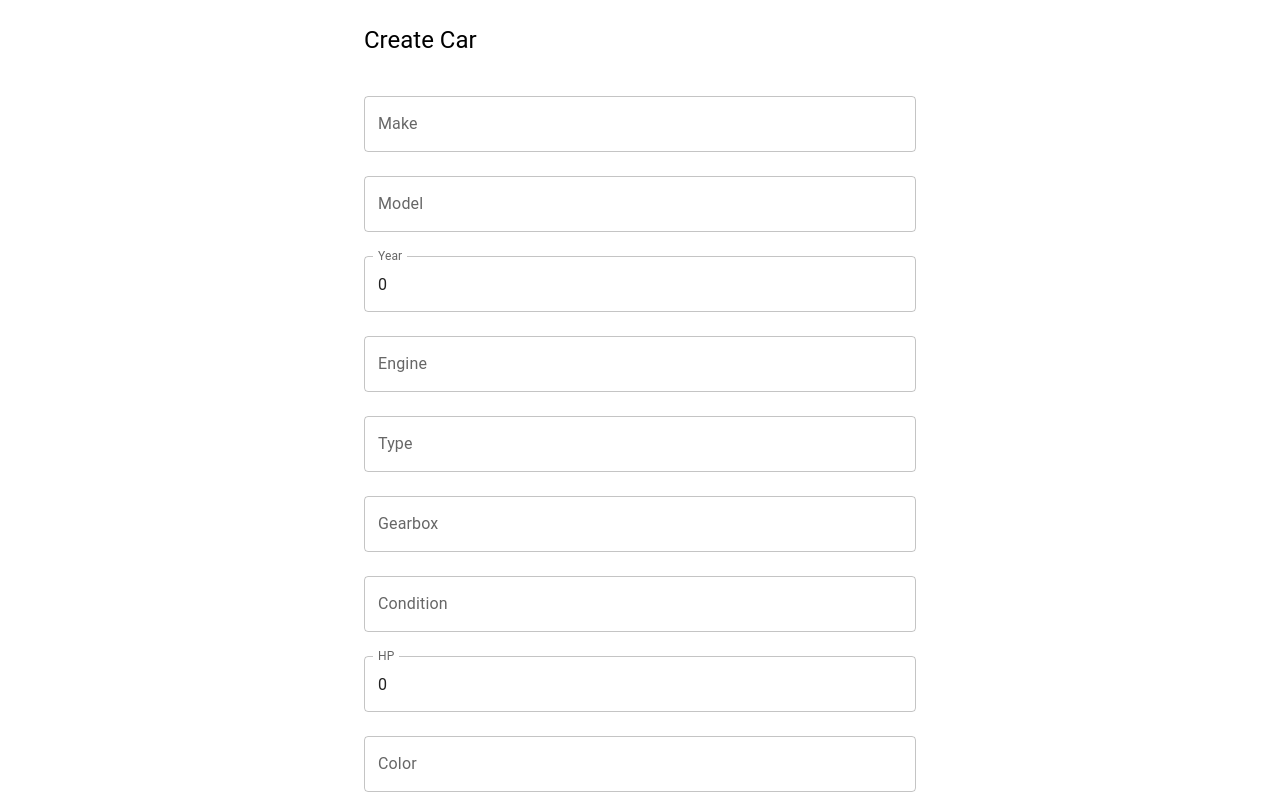
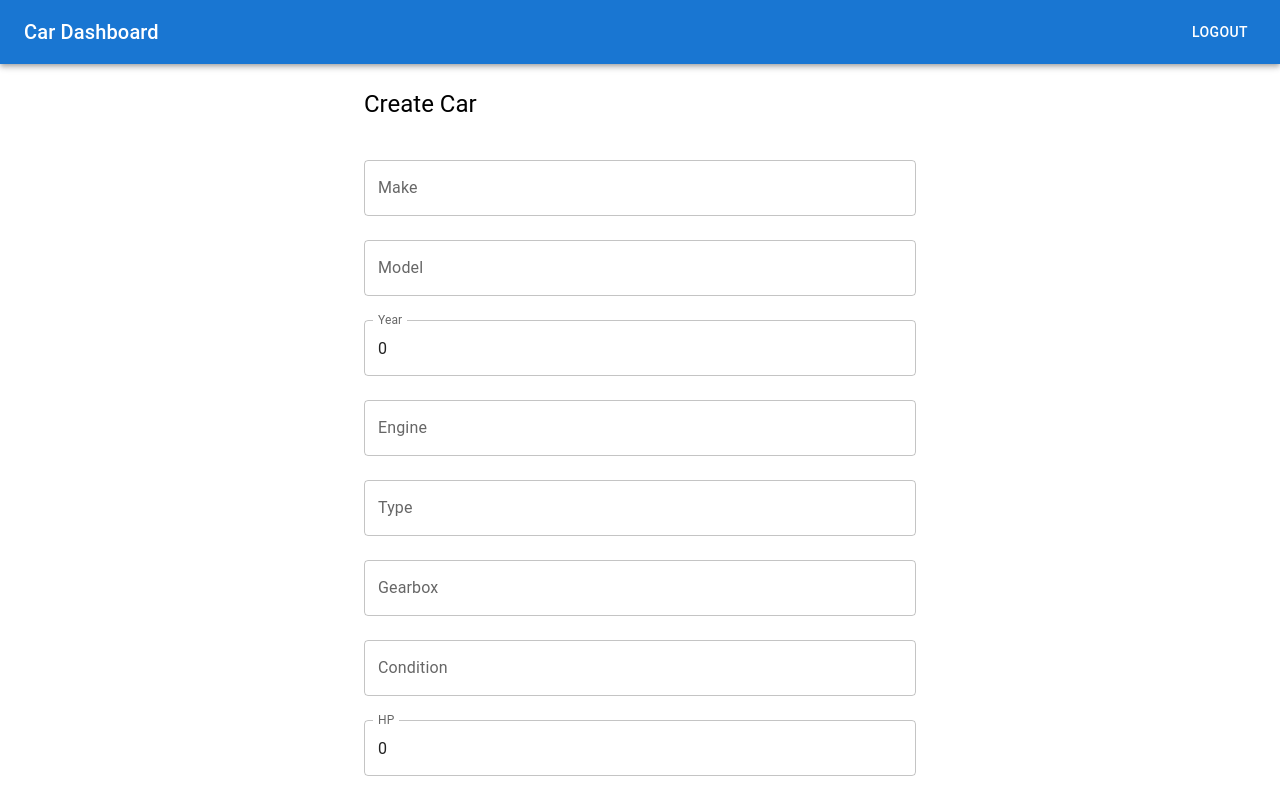
Before and after one commit to petrunov/fe-cars, a React (Vite) app: page /new in a window 1280 px wide. Shown: the top 798 px of the page. Built offline with nearby package versions, Linux system fonts and the light colour scheme; sample sign-in values are in the browser's storage.

Commit message:
Add application bar to car create/edit and make the Logo a link to the main page

```diff
--- a/src/components/CustomAppBar.tsx
+++ b/src/components/CustomAppBar.tsx
@@ -1,19 +1,29 @@
 import { AppBar, Toolbar, Typography, Button } from '@mui/material';
-import { useNavigate } from 'react-router-dom';
-import { isLoggedIn, removeToken } from '../utils/tokenUtils';
+import { useNavigate, Link as RouterLink } from 'react-router-dom';
+import {
+  isLoggedIn,
+  removeAuthenticatedUser,
+  removeToken,
+} from '../utils/tokenUtils';
 
 function CustomAppBar() {
   const navigate = useNavigate();
 
   const handleLogout = () => {
     removeToken();
+    removeAuthenticatedUser();
     navigate('/');
   };
 
   return (
     <AppBar position="static">
       <Toolbar>
-        <Typography variant="h6" component="div" sx={{ flexGrow: 1 }}>
+        <Typography
+          variant="h6"
+          component={RouterLink}
+          to="/"
+          sx={{ flexGrow: 1, textDecoration: 'none', color: 'inherit' }}
+        >
           Car Dashboard
         </Typography>
         {!isLoggedIn() ? (
--- a/src/components/CustomTable.tsx
+++ b/src/components/CustomTable.tsx
@@ -27,6 +27,7 @@ function CustomTable({
   onDelete,
   currentUserId,
 }: CustomTableProps) {
+  console.log('currentUserId', currentUserId);
   return (
     <TableContainer component={Paper}>
       <Table>
--- a/src/pages/CarPage.tsx
+++ b/src/pages/CarPage.tsx
@@ -2,6 +2,7 @@ import { useEffect, useState } from 'react';
 import { useNavigate, useParams } from 'react-router-dom';
 import CarForm from '../components/CarForm';
 import { Car } from '../interfaces/Car';
+import AppAppBar from '../components/CustomAppBar';
 import { fetchCarById, createCar, updateCar } from '../services/carService';
 
 function CarPage() {
@@ -28,7 +29,12 @@ function CarPage() {
     }
   }
 
-  return <CarForm initialData={initialData} onSubmit={handleSubmit} />;
+  return (
+    <>
+      <AppAppBar />
+      <CarForm initialData={initialData} onSubmit={handleSubmit} />
+    </>
+  );
 }
 
 export default CarPage;
```
